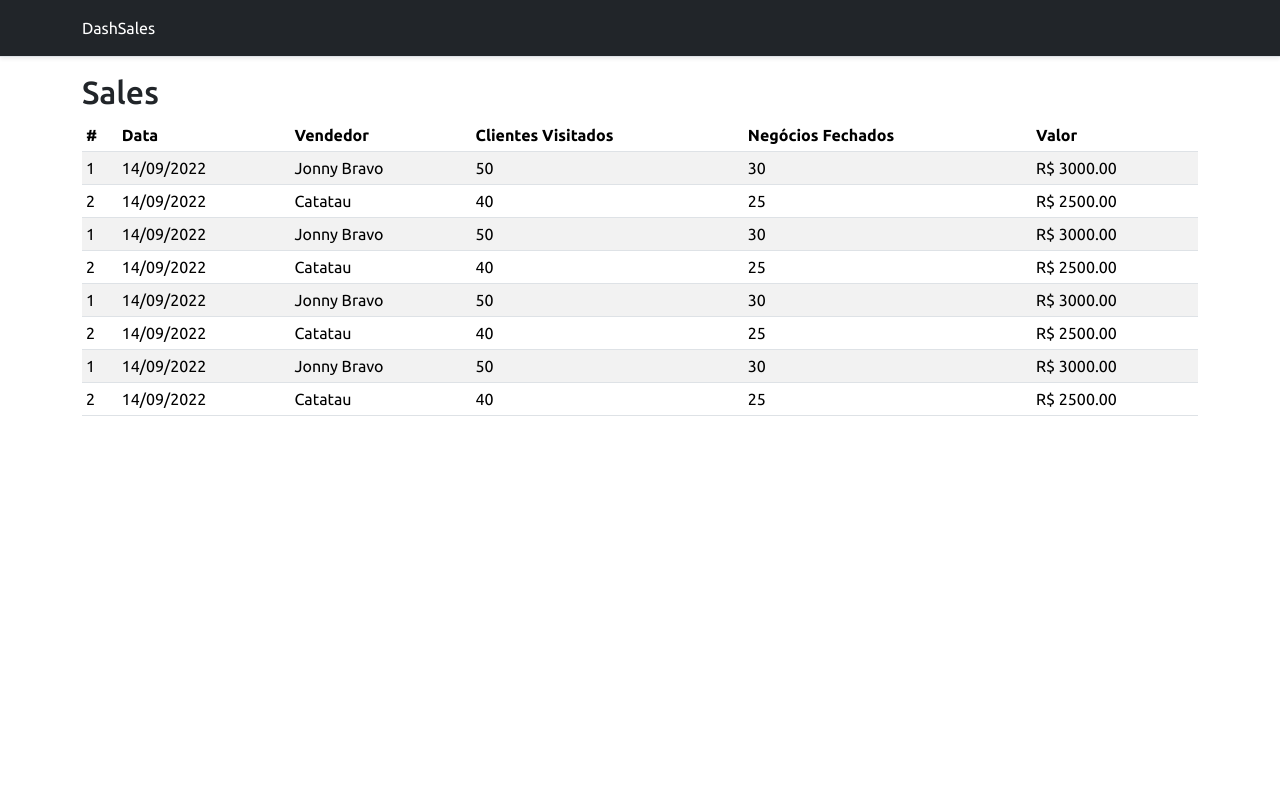
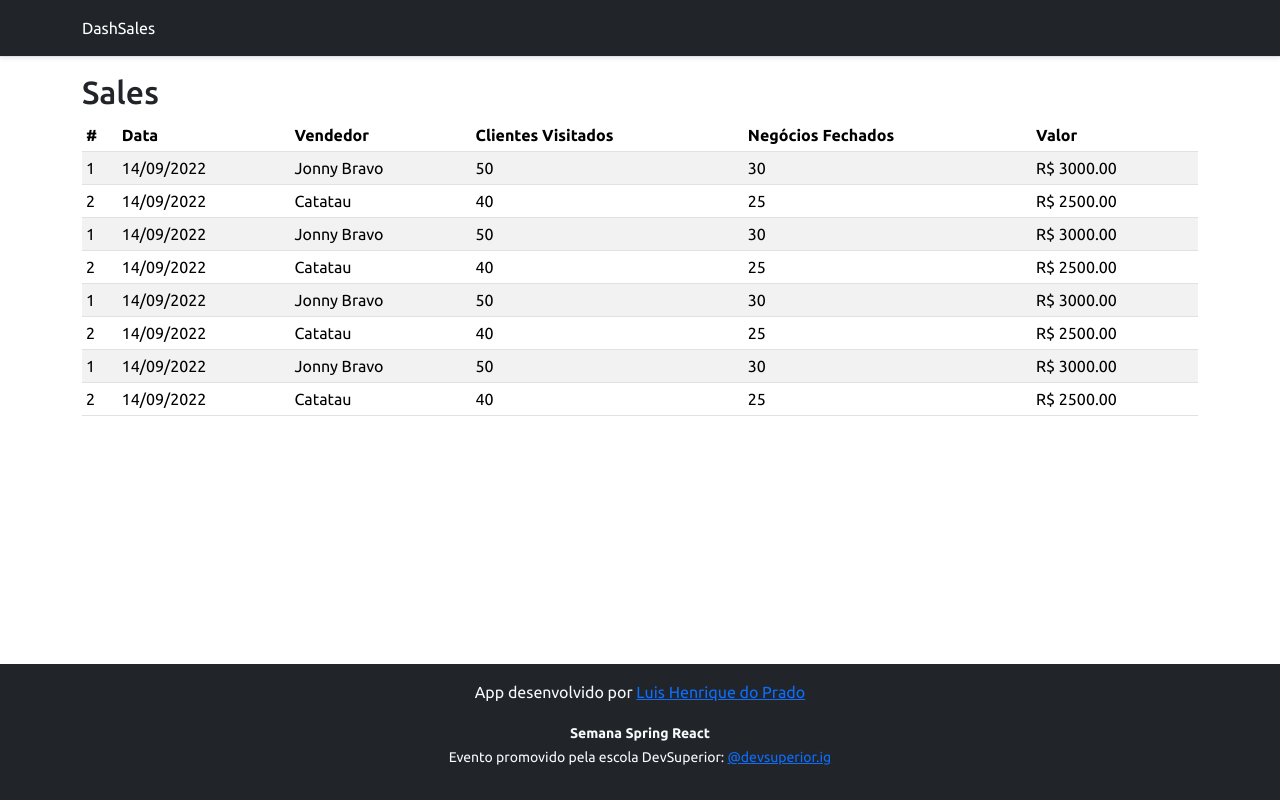
Before and after one commit to lhp97/dash-sales, a React (Create React App) app in the folder frontend/: page / in a window 1280 px wide. Built offline with nearby package versions, Linux system fonts and the light colour scheme.

Commit message:
Add Footer

```diff
--- a/frontend/package.json
+++ b/frontend/package.json
@@ -10,8 +10,10 @@
     "@types/node": "^16.11.58",
     "@types/react": "^18.0.19",
     "@types/react-dom": "^18.0.6",
+    "apexcharts": "^3.35.5",
     "bootstrap": "5.2.1",
     "react": "^18.2.0",
+    "react-apexcharts": "^1.4.0",
     "react-dom": "^18.2.0",
     "react-scripts": "5.0.1",
     "typescript": "^4.8.3",
--- a/frontend/src/App.tsx
+++ b/frontend/src/App.tsx
@@ -1,4 +1,5 @@
 import DataTable from "Components/DataTable";
+import Footer from "Components/Footer";
 import NavBar from "Components/Navbar";
 
 function App() {
@@ -7,8 +8,9 @@ function App() {
       <NavBar />
       <main className="container">
         <h2>Sales</h2>
-        <DataTable/>
+        <DataTable />
       </main>
+      <Footer />
     </>
   );
 }
--- /dev/null
+++ b/frontend/src/Components/Footer/index.tsx
@@ -0,0 +1,34 @@
+const Footer = () => {
+  return (
+    <footer className="footer mt-auto py-3 bg-dark">
+      <div className="container">
+        <p className="text-light">
+          App desenvolvido por{" "}
+          <a
+            href="https://www.linkedin.com/in/luis-henrique-do-prado-364389123/"
+            target="_blank"
+            rel="noreferrer"
+          >
+            Luis Henrique do Prado
+          </a>
+        </p>
+        <p className="text-light">
+          <small>
+            <strong>Semana Spring React</strong>
+            <br />
+            Evento promovido pela escola DevSuperior:{" "}
+            <a
+              href="https://instagram.com/devsuperior.ig"
+              target="_blank"
+              rel="noreferrer"
+            >
+              @devsuperior.ig
+            </a>
+          </small>
+        </p>
+      </div>
+    </footer>
+  );
+};
+
+export default Footer;
```
Also changed, not shown: 1 other file (tests, documents, lock files or other folders).
